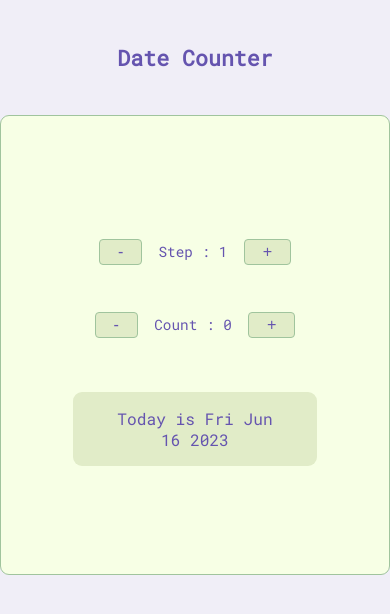
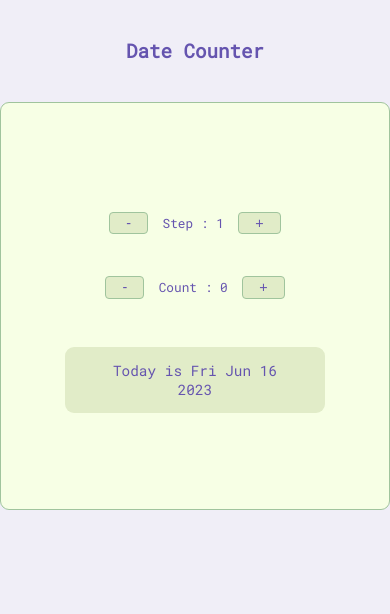
Before and after one commit to aamnasuhail/date-counter, a React (Create React App) app: page / in a window 390 px wide. Shown: the top 614 px of the page. Built offline with nearby package versions, Linux system fonts and the light colour scheme; the HTML template or start-up script is replaced by a standard one.

Commit message:
mobile-responsive fix

```diff
--- a/src/App.css
+++ b/src/App.css
@@ -66,8 +66,8 @@ body {
   font-size: 1.8rem;
 }
 
-@media (max-width: 500px) {
+@media (max-width: 50em) {
   html {
-    font-size: 56.2%;
+    font-size: 50%;
   }
 }
```
